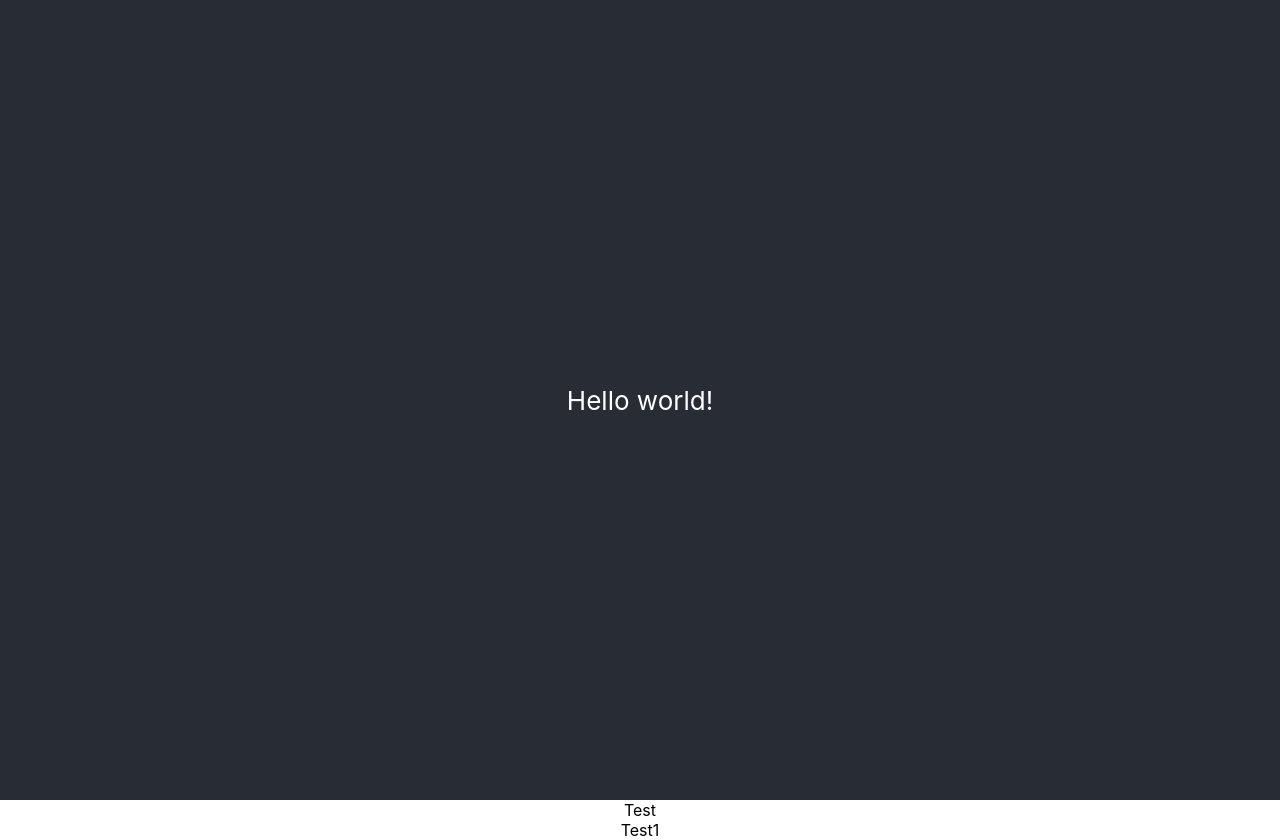
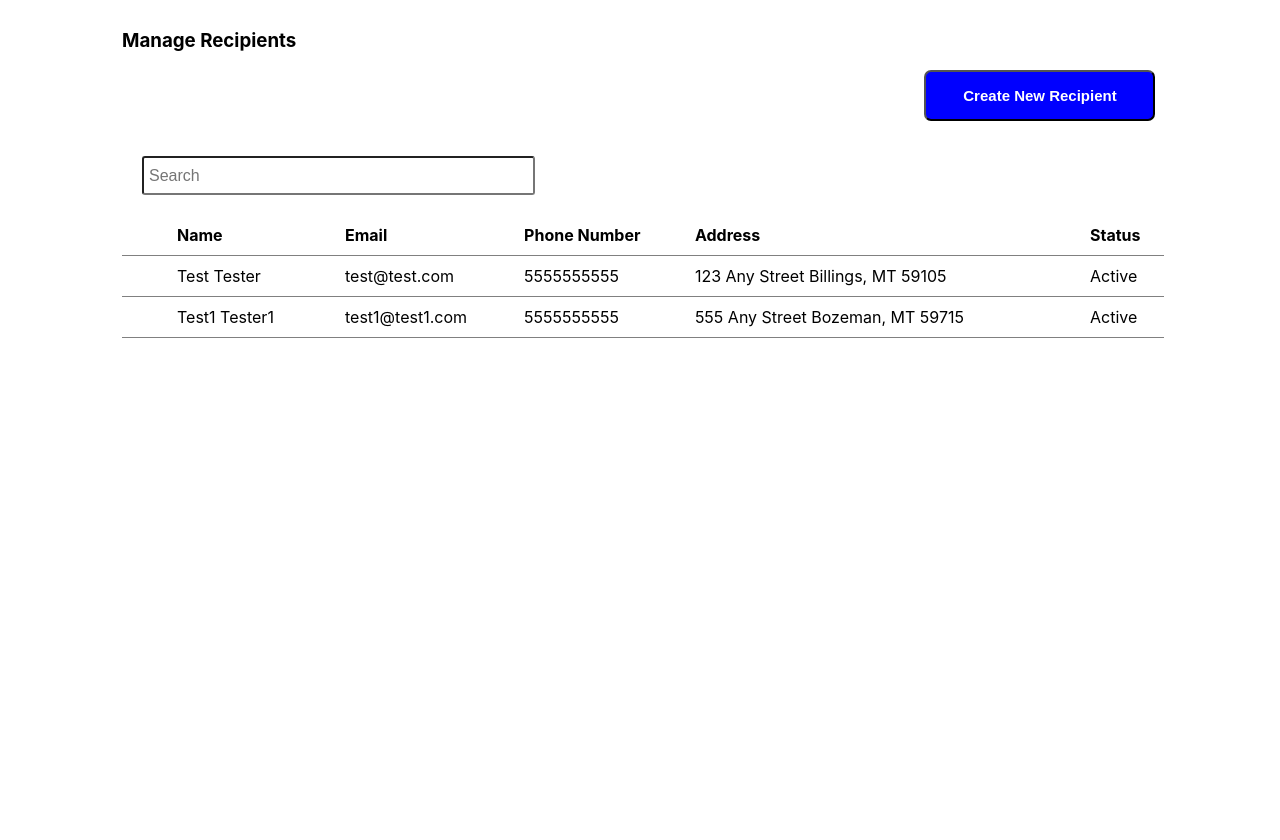
Before and after one commit to josh182014/payouts-network-th, a React (Create React App) app: page / in a window 1280 px wide. After the commit the page ends 800 px from the top, so only its background shows below. Built offline with nearby package versions, Linux system fonts and the light colour scheme.

Commit message:
set up basic layout

```diff
--- a/src/App.jsx
+++ b/src/App.jsx
@@ -16,12 +16,6 @@ function App() {
 
   return (
     <div className="App">
-      <header className="App-header">
-        <p>
-          Hello world!
-
-        </p>
-      </header>
       <Employees />
     </div>
   );
--- a/src/App.scss
+++ b/src/App.scss
@@ -1,38 +1,3 @@
 .App {
-  text-align: center;
+
 }
-
-.App-logo {
-  height: 40vmin;
-  pointer-events: none;
-}
-
-@media (prefers-reduced-motion: no-preference) {
-  .App-logo {
-    animation: App-logo-spin infinite 20s linear;
-  }
-}
-
-.App-header {
-  background-color: #282c34;
-  min-height: 100vh;
-  display: flex;
-  flex-direction: column;
-  align-items: center;
-  justify-content: center;
-  font-size: calc(10px + 2vmin);
-  color: white;
-}
-
-.App-link {
-  color: #61dafb;
-}
-
-@keyframes App-logo-spin {
-  from {
-    transform: rotate(0deg);
-  }
-  to {
-    transform: rotate(360deg);
-  }
-}
--- a/src/components/employee/employee.jsx
+++ b/src/components/employee/employee.jsx
@@ -1,10 +1,29 @@
 import React from 'react';
+import './employee.scss';
 
 const Employee = ({ employee }) => {
   return (
-    <div>
-      {employee.firstName}
-    </div>
+    <>
+      <tr>
+        <td>
+          {employee.firstName}
+          {' '}
+          {employee.lastName}
+        </td>
+        <td>{employee.email}</td>
+        <td>{employee.phone}</td>
+        <td>
+          {employee.address}
+          {' '}
+          {employee.city}
+          {', '}
+          {employee.state}
+          {' '}
+          {employee.zipcode}
+        </td>
+        <td>{employee.status ? 'Inactive' : 'Active'}</td>
+      </tr>
+    </>
   );
 };
 
--- /dev/null
+++ b/src/components/employee/employee.scss
@@ -0,0 +1,3 @@
+.employee-wrapper {
+    width: 90%;
+}
--- a/src/components/employees/employees.jsx
+++ b/src/components/employees/employees.jsx
@@ -1,15 +1,31 @@
 import React from 'react';
 import { useSelector } from 'react-redux';
 import Employee from '../employee/employee';
+import './employees.scss';
 
 const Employees = () => {
   const employees = useSelector((state) => state.employees);
   console.log('here', employees)
   return (
-    <div>
-      {employees.map((each) => (
-        <Employee employee={each} />
-      ))}
+    <div className="employees-wrapper">
+      <h3>Manage Recipients</h3>
+      <button type="button" className="new-button">Create New Recipient</button>
+      <input
+        className="search"
+        placeholder="Search"
+      />
+      <table>
+        <tr>
+          <th>Name</th>
+          <th>Email</th>
+          <th>Phone Number</th>
+          <th>Address</th>
+          <th>Status</th>
+        </tr>
+        {employees.map((each) => (
+          <Employee employee={each} />
+        ))}
+      </table>
     </div>
   );
 };
--- /dev/null
+++ b/src/components/employees/employees.scss
@@ -0,0 +1,52 @@
+.employees-wrapper {
+    margin-left: 122px;
+    margin-top: 10px;
+    display: flex;
+    flex-wrap: wrap;
+    align-items: center;
+
+    h3 {
+        display: inline;
+    }
+
+    button {
+        width: 231px;
+        margin-left: 69.3%;
+        height: 51px;
+        background-color: blue;
+        color: white;
+        font-weight: 800;
+        font-size: 15px;
+        border-radius: 7px;
+    }
+
+    input {
+        margin-top: 35px;
+        margin-left: 20px;
+        height: 25px;
+        border-radius: 3px;
+        width: 379px;
+        font-size: 16px;
+        padding: 5px;
+    }
+    table {
+        width: 90%;
+        margin-top: 20px;
+        text-align: left;
+        border-collapse: collapse;
+
+        :nth-child(1) {
+            padding-left: 55px;
+        }
+
+        th {
+            border-bottom: 1px solid gray;
+            padding: 10px 0;
+        }
+
+        td {
+            padding: 10px 0;
+            border-bottom: 1px solid gray;
+        }
+    }
+}
```
